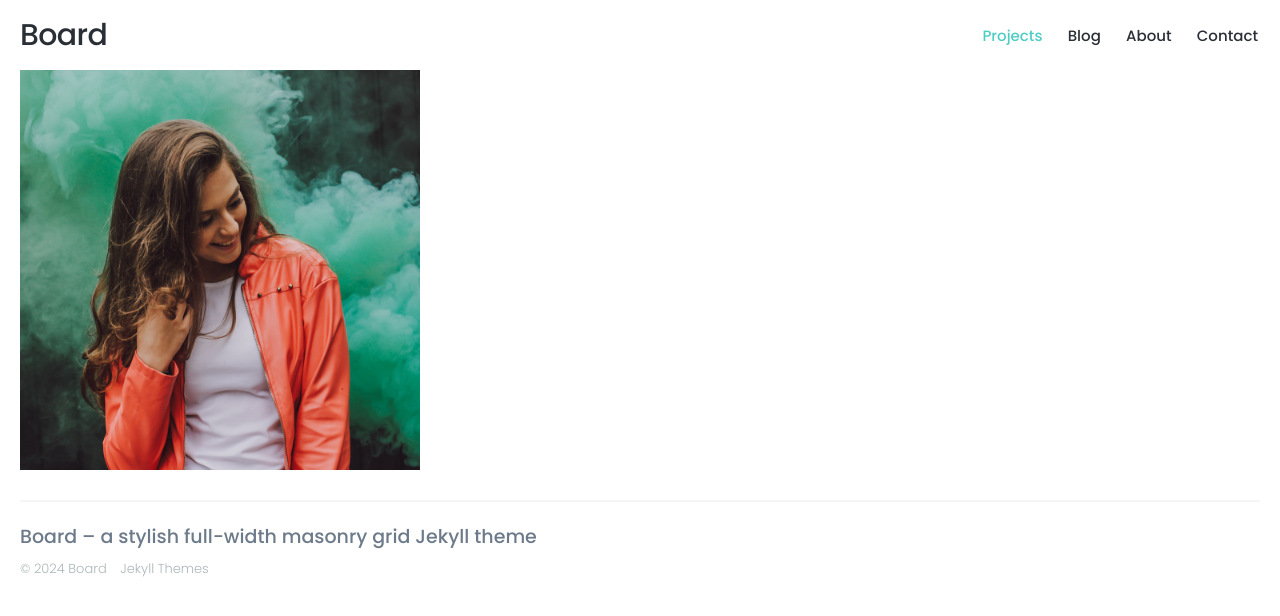
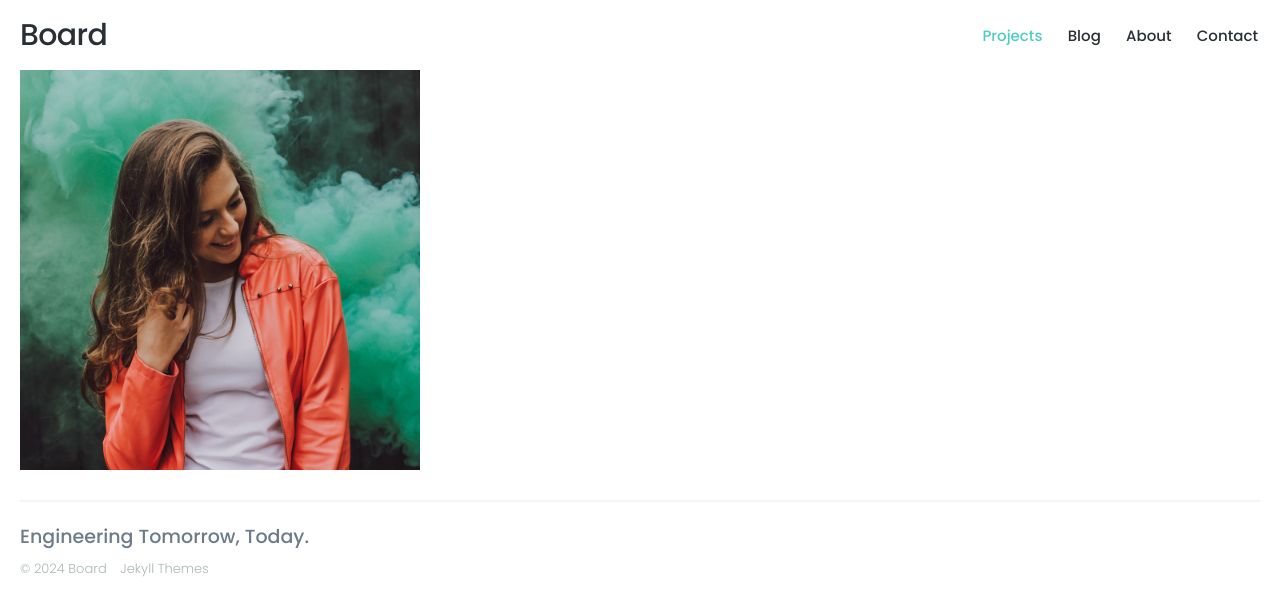
Before and after one commit to MiguelSolisSegura/MiguelSolisSegura.github.io, a Jekyll site: the page built from index.html, in a window 1280 px wide. Shown: the top 616 px of the page. Built offline with Jekyll 4.4.1, drawn with Linux system fonts in a browser that asks for light colours; nearby versions of some CDN libraries.

Commit message:
Change footer tagline

```diff
--- a/_data/settings.yml
+++ b/_data/settings.yml
@@ -18,7 +18,7 @@ menu_settings:
       url: '/contact'
 
 footer_settings:
-  footer_tagline: Board – a stylish full-width masonry grid Jekyll theme
+  footer_tagline: Engineering Tomorrow, Today.
 
 grid_settings:
   overlay_opacity: 0.8
```
